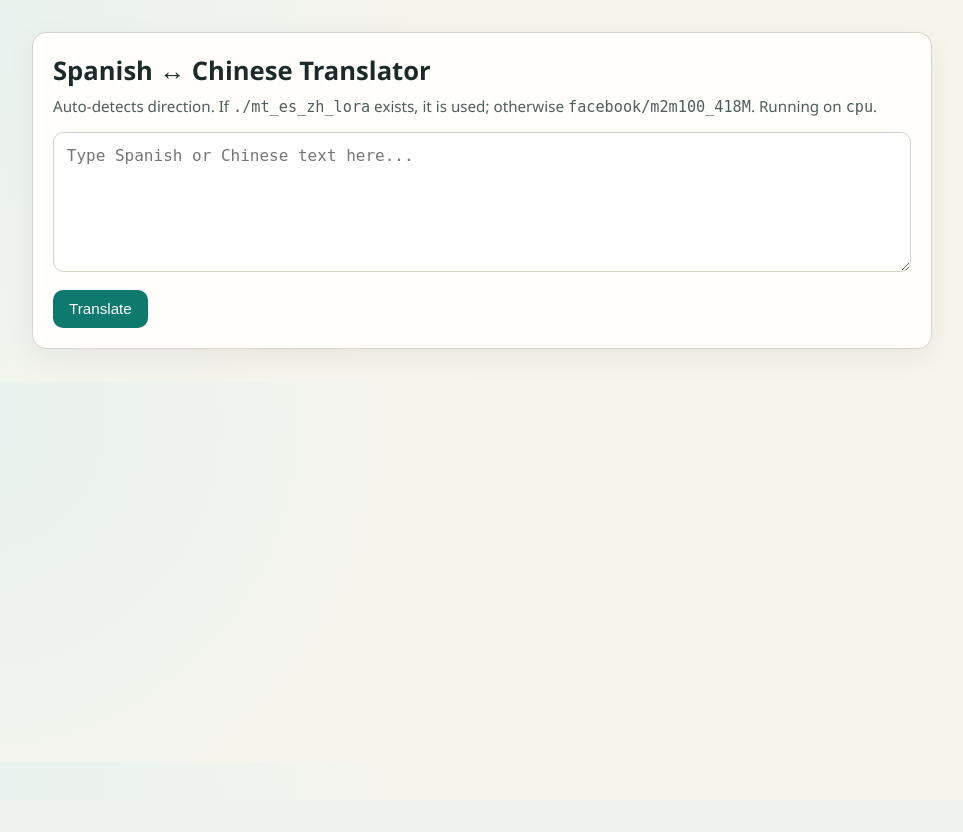
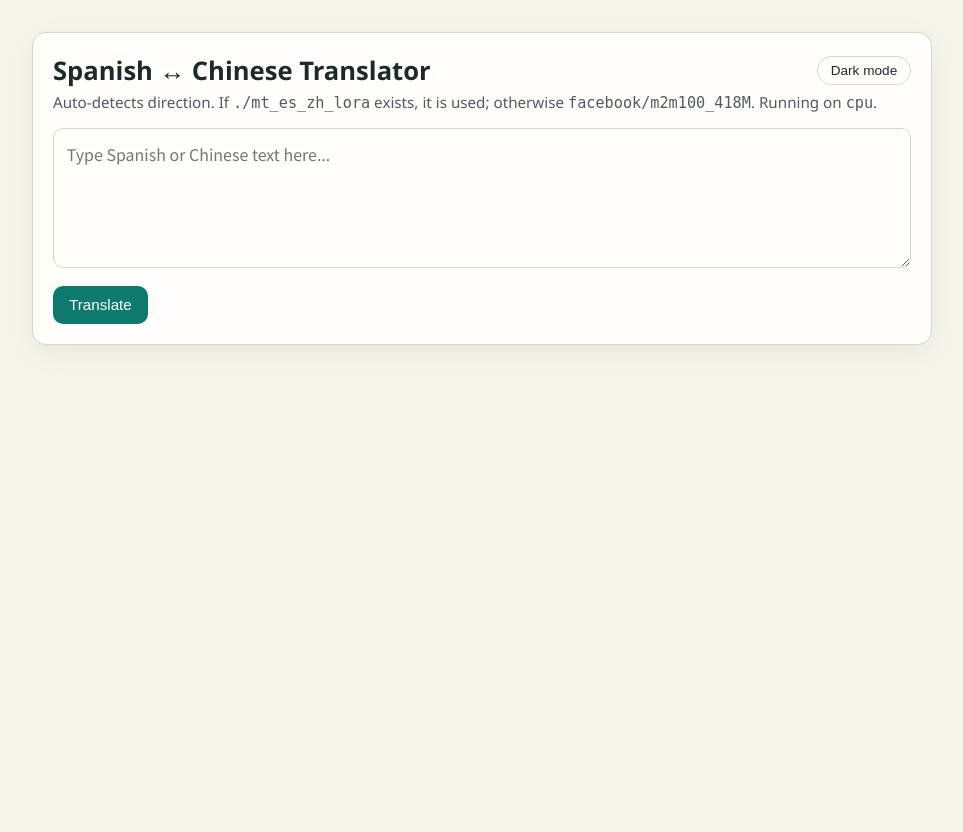
Before and after one commit to davidfvaquero/es-zh_translation, a Flask app: page / in a window 1280 px wide. Shown: the whole page, without its empty margins (158-1121 px from the left). Before the commit the page ends 349 px from the top, so only its background shows below. Run offline with Flask 3, Linux system fonts and the light colour scheme.

Commit message:
Refine UI theming and normalize translated text output

```diff
--- a/src/es_zh_translation/templates/index.html
+++ b/src/es_zh_translation/templates/index.html
@@ -4,6 +4,9 @@
   <meta charset="utf-8">
   <meta name="viewport" content="width=device-width, initial-scale=1">
   <title>ES ↔ ZH Translator</title>
+  <link rel="preconnect" href="https://fonts.googleapis.com">
+  <link rel="preconnect" href="https://fonts.gstatic.com" crossorigin>
+  <link href="https://fonts.googleapis.com/css2?family=Noto+Sans+SC:wght@400;500;700&display=swap" rel="stylesheet">
   <style>
     :root {
       --bg: #f7f4ec;
@@ -12,12 +15,31 @@
       --accent: #0e7a6d;
       --line: #d7d4cc;
       --danger: #8d2727;
+      --muted: #4d5d5d;
+      --font-ui: "Avenir Next", "Segoe UI", "Helvetica Neue", Arial, sans-serif;
+      --font-cjk: "Noto Sans SC", "Source Han Sans SC", "PingFang SC", "Hiragino Sans GB",
+        "Microsoft YaHei", "WenQuanYi Micro Hei", "SimSun", sans-serif;
+    }
+    :root[data-theme="dark"] {
+      --bg: #101615;
+      --card: #182120;
+      --ink: #e8f0ee;
+      --accent: #29b6a4;
+      --line: #2f3f3d;
+      --danger: #ff8a8a;
+      --muted: #afc1bc;
+    }
+    html, body {
+      min-height: 100%;
     }
     body {
       margin: 0;
-      font-family: "Segoe UI", "Avenir Next", sans-serif;
+      min-height: 100vh;
+      font-family: var(--font-ui);
       color: var(--ink);
-      background: radial-gradient(circle at 10% 10%, #e9f3ef, var(--bg) 45%);
+      background-color: var(--bg);
+      -webkit-font-smoothing: antialiased;
+      text-rendering: optimizeLegibility;
     }
     .wrap {
       max-width: 900px;
@@ -37,8 +59,31 @@
     }
     p.meta {
       margin: 0 0 1rem;
-      color: #4d5d5d;
+      color: var(--muted);
       font-size: 0.95rem;
+    }
+    .topbar {
+      display: flex;
+      align-items: center;
+      justify-content: space-between;
+      gap: 1rem;
+      margin-bottom: 0.25rem;
+    }
+    .topbar h1 {
+      margin: 0;
+    }
+    .theme-btn {
+      background: transparent;
+      color: var(--ink);
+      border: 1px solid var(--line);
+      border-radius: 999px;
+      padding: 0.4rem 0.8rem;
+      font-size: 0.85rem;
+      cursor: pointer;
+      transition: background 0.2s ease;
+    }
+    .theme-btn:hover {
+      background: rgba(255, 255, 255, 0.06);
     }
     textarea {
       width: 100%;
@@ -48,8 +93,12 @@
       border-radius: 10px;
       padding: 0.8rem;
       font-size: 1rem;
+      line-height: 1.55;
+      font-family: var(--font-cjk);
       box-sizing: border-box;
       margin-bottom: 0.8rem;
+      background: transparent;
+      color: var(--ink);
     }
     button {
       background: var(--accent);
@@ -77,16 +126,19 @@
     .result pre {
       margin: 0;
       white-space: pre-wrap;
-      font-family: inherit;
+      font-family: var(--font-cjk);
       font-size: 1rem;
-      line-height: 1.45;
+      line-height: 1.6;
     }
   </style>
 </head>
 <body>
   <main class="wrap">
     <section class="card">
-      <h1>Spanish ↔ Chinese Translator</h1>
+      <div class="topbar">
+        <h1>Spanish ↔ Chinese Translator</h1>
+        <button class="theme-btn" id="themeToggle" type="button">Dark mode</button>
+      </div>
       <p class="meta">
         Auto-detects direction. If <code>{{ output_dir }}</code> exists, it is used; otherwise <code>{{ model }}</code>.
         Running on <code>{{ device }}</code>.
@@ -104,10 +156,32 @@
       {% if output %}
       <section class="result">
         <h2>Output</h2>
-        <pre>{{ output }}</pre>
+        <pre lang="zh-Hans">{{ output }}</pre>
       </section>
       {% endif %}
     </section>
   </main>
+  <script>
+    (function () {
+      const root = document.documentElement;
+      const btn = document.getElementById("themeToggle");
+      const saved = localStorage.getItem("theme");
+      const prefersDark = window.matchMedia("(prefers-color-scheme: dark)").matches;
+      const initial = saved || (prefersDark ? "dark" : "light");
+
+      function applyTheme(theme) {
+        root.setAttribute("data-theme", theme);
+        btn.textContent = theme === "dark" ? "Light mode" : "Dark mode";
+      }
+
+      applyTheme(initial);
+
+      btn.addEventListener("click", function () {
+        const next = root.getAttribute("data-theme") === "dark" ? "light" : "dark";
+        localStorage.setItem("theme", next);
+        applyTheme(next);
+      });
+    })();
+  </script>
 </body>
 </html>
--- a/src/es_zh_translation/translate.py
+++ b/src/es_zh_translation/translate.py
@@ -3,6 +3,7 @@ Bidirectional Spanish ↔ Chinese translation.
 """
 
 import re
+import unicodedata
 import torch
 
 
@@ -41,4 +42,7 @@ def translate(text: str, model, tokenizer, device: str, max_new_tokens: int = 80
             max_new_tokens=max_new_tokens,
         )
 
-    return tokenizer.decode(generated_tokens[0], skip_special_tokens=True)
+    decoded = tokenizer.decode(generated_tokens[0], skip_special_tokens=True)
+    # Normalize compatibility glyphs and drop known malformed markers.
+    cleaned = unicodedata.normalize("NFKC", decoded).replace("\ufffd", "").replace("\ufeff", "")
+    return cleaned.strip()
```
